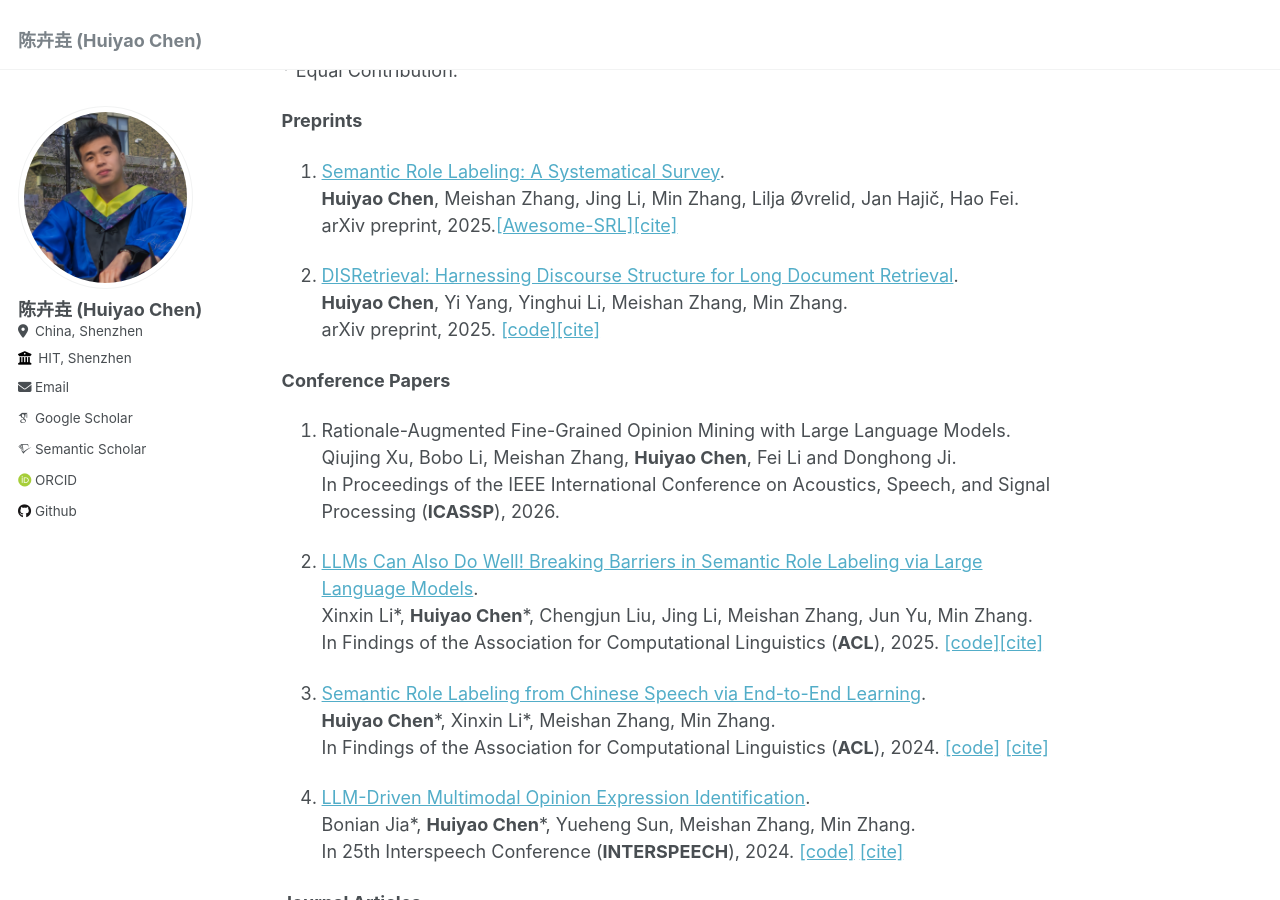
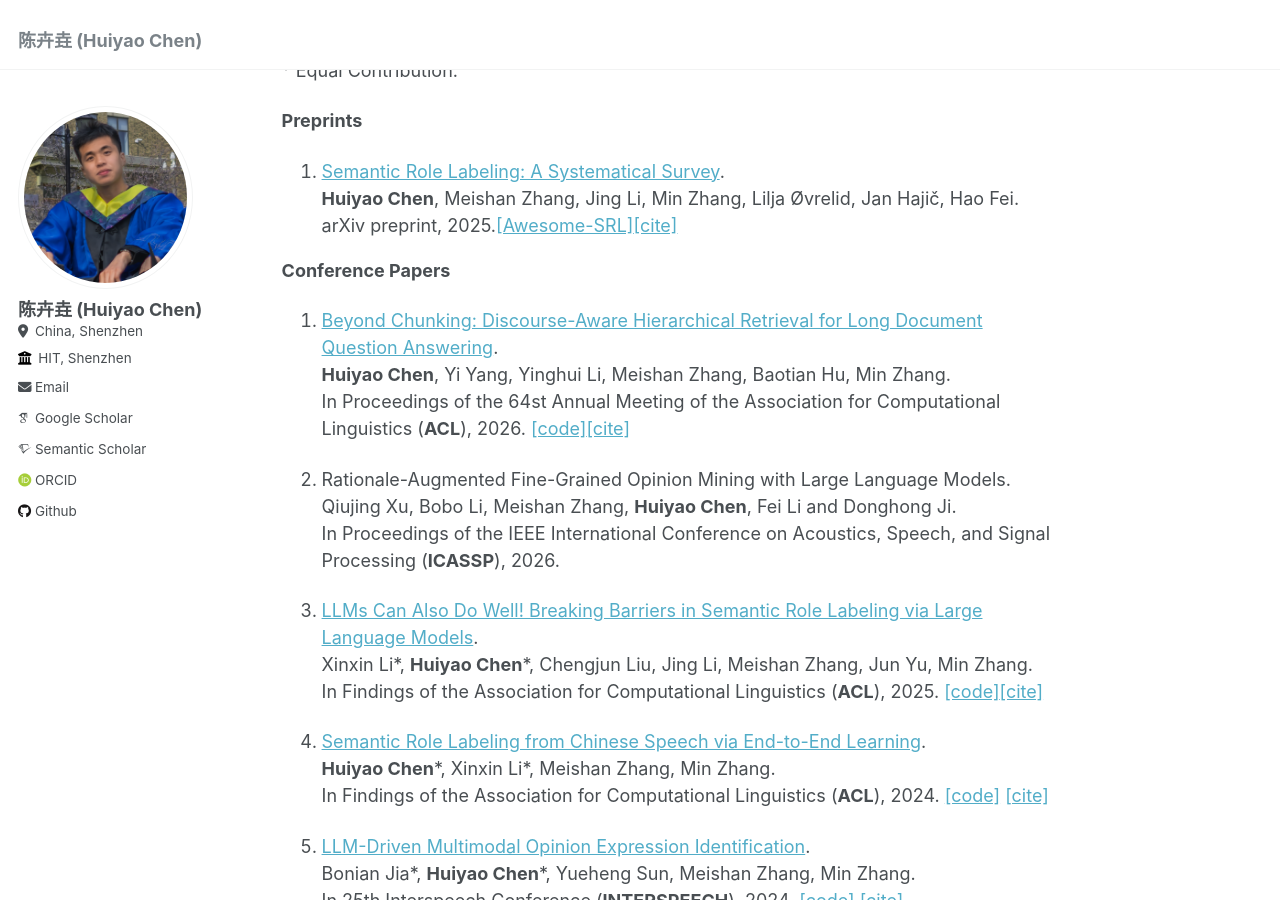
Before and after one commit to DreamH1gh/DreamH1gh.github.io, a Jekyll site: the page built from _pages/about.md, in a window 1280 px wide and 900 px high, scrolled down 1203 px. Built offline with Jekyll 4.4.1, drawn with Linux system fonts in a browser that asks for light colours; some web fonts are replaced.

Commit message:
acl 2026

```diff
--- a/_pages/about.md
+++ b/_pages/about.md
@@ -46,35 +46,35 @@ Selected Publications
 <br/>
 arXiv preprint, 2025.[[Awesome-SRL]](https://github.com/DreamH1gh/Awesome-SRL)[[cite]](https://scholar.googleusercontent.com/scholar.bib?q=info:zyx6xw6ZWxsJ:scholar.google.com/&output=citation&scisdr=CgIPxf5QEIea9O-H2Ts:AAZF9b8AAAAAaC6BwTvJqKyOWxy44kFXW55MpBw&scisig=AAZF9b8AAAAAaC6BwYrrVwlBWPy-1_y_fC9unbc&scisf=4&ct=citation&cd=-1&hl=zh-CN)
 
-2. [DISRetrieval: Harnessing Discourse Structure for Long Document Retrieval](https://arxiv.org/abs/2506.06313).
-<br/>
-**Huiyao Chen**, Yi Yang, Yinghui Li, Meishan Zhang, Min Zhang.
-<br/>
-arXiv preprint, 2025. [[code]](https://github.com/DreamH1gh/DISRetrieval)[[cite]](https://scholar.googleusercontent.com/scholar.bib?q=info:hsKCt3ze8xAJ:scholar.google.com/&output=citation&scisdr=CgLTt79aELL34fMlmNo:AAZF9b8AAAAAaE0jgNoR_459FNzSwGDdInMBYe4&scisig=AAZF9b8AAAAAaE0jgOikMvZY2qM7wPdzhL-eQnE&scisf=4&ct=citation&cd=-1&hl=zh-CN&scfhb=1)
-
 
 **Conference Papers**
 
-1. Rationale-Augmented Fine-Grained Opinion Mining with Large Language Models.
+1. [Beyond Chunking: Discourse-Aware Hierarchical Retrieval for Long Document Question Answering](https://arxiv.org/abs/2506.06313).
+<br/>
+**Huiyao Chen**, Yi Yang, Yinghui Li, Meishan Zhang, Baotian Hu, Min Zhang.
+<br/>
+In Proceedings of the 64st Annual Meeting of the Association for Computational Linguistics (**ACL**), 2026. [[code]](https://github.com/DreamH1gh/DISRetrieval)[[cite]](https://scholar.googleusercontent.com/scholar.bib?q=info:hsKCt3ze8xAJ:scholar.google.com/&output=citation&scisdr=CgLTt79aELL34fMlmNo:AAZF9b8AAAAAaE0jgNoR_459FNzSwGDdInMBYe4&scisig=AAZF9b8AAAAAaE0jgOikMvZY2qM7wPdzhL-eQnE&scisf=4&ct=citation&cd=-1&hl=zh-CN&scfhb=1)
+
+2. Rationale-Augmented Fine-Grained Opinion Mining with Large Language Models.
 <br/>
 Qiujing Xu, Bobo Li, Meishan Zhang, **Huiyao Chen**, Fei Li and Donghong Ji.
 <br/>
 In Proceedings of the IEEE International Conference on Acoustics, Speech, and Signal Processing (**ICASSP**), 2026.
 
 
-2. [LLMs Can Also Do Well! Breaking Barriers in Semantic Role Labeling via Large Language Models](https://aclanthology.org/2025.findings-acl.1189.pdf).
+3. [LLMs Can Also Do Well! Breaking Barriers in Semantic Role Labeling via Large Language Models](https://aclanthology.org/2025.findings-acl.1189.pdf).
 <br/>
 Xinxin Li\*, **Huiyao Chen**\*, Chengjun Liu, Jing Li, Meishan Zhang, Jun Yu, Min Zhang.
 <br/>
 In Findings of the Association for Computational Linguistics (**ACL**), 2025. [[code]](https://github.com/fangfang123gh/LLM-SRL)[[cite]](https://aclanthology.org/2025.findings-acl.1189/)
 
-3. [Semantic Role Labeling from Chinese Speech via End-to-End Learning](https://aclanthology.org/2024.findings-acl.527.pdf).
+4. [Semantic Role Labeling from Chinese Speech via End-to-End Learning](https://aclanthology.org/2024.findings-acl.527.pdf).
 <br/>
 **Huiyao Chen**\*, Xinxin Li\*, Meishan Zhang, Min Zhang.
 <br/>
 In Findings of the Association for Computational Linguistics (**ACL**), 2024. [[code]](https://github.com/DreamH1gh/SpeechSRL) [[cite]](https://aclanthology.org/2024.findings-acl.527/)
 
-4. [LLM-Driven Multimodal Opinion Expression Identification](https://www.isca-archive.org/interspeech_2024/jia24_interspeech.pdf).
+5. [LLM-Driven Multimodal Opinion Expression Identification](https://www.isca-archive.org/interspeech_2024/jia24_interspeech.pdf).
 <br/>
 Bonian Jia\*, **Huiyao Chen**\*, Yueheng Sun, Meishan Zhang, Min Zhang.
 <br/>
```
